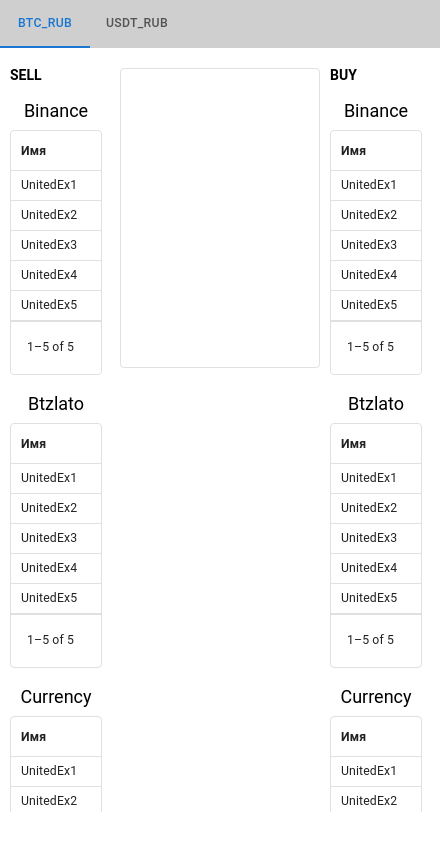
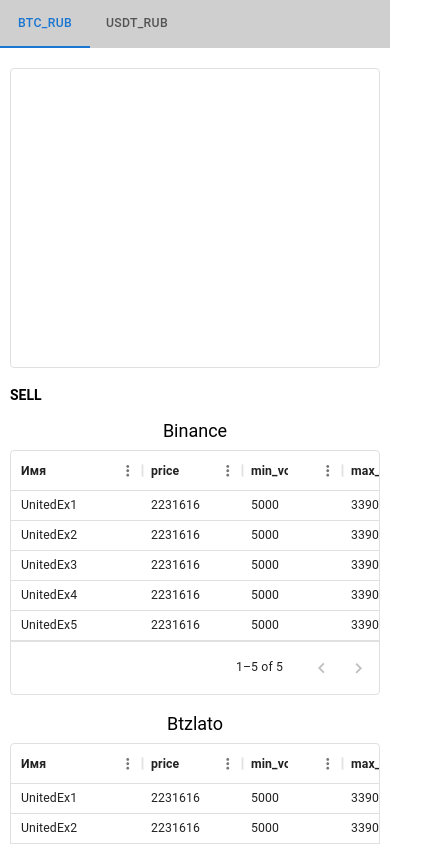
Before and after one commit to Jenya-b/arbitro, a React (Create React App) app: page / in a window 390 px wide. Shown: the top 844 px of the page, 440 px wide, since content can reach past the window. Built offline with nearby package versions, Linux system fonts and the light colour scheme.

Commit message:
feat: add adaptive for mobile

```diff
--- a/src/components/Main/Main.scss
+++ b/src/components/Main/Main.scss
@@ -3,10 +3,20 @@
   display: grid;
   grid-template-columns: minmax(100px, 1fr) 200px minmax(100px, 1fr);
   column-gap: 10px;
+
+  @media (max-width: 767px) {
+    column-gap: 0;
+    row-gap: 20px;
+    grid-template: repeat(3, auto) / minmax(100px, 1fr);
+  }
 }
 
 .glass-applications {
   border: 1px solid rgba(224, 224, 224, 1);
   border-radius: 4px;
   height: 300px;
+
+  @media (max-width: 767px) {
+    grid-row: 1/2;
+  }
 }
--- a/src/components/TableList/TableList.scss
+++ b/src/components/TableList/TableList.scss
@@ -5,6 +5,11 @@
   overflow: auto;
   padding-right: 8px;
 
+  @media (max-width: 767px) {
+    height: auto;
+    padding-right: 0px;
+  }
+
   h2 {
     font-weight: 600;
   }
```
